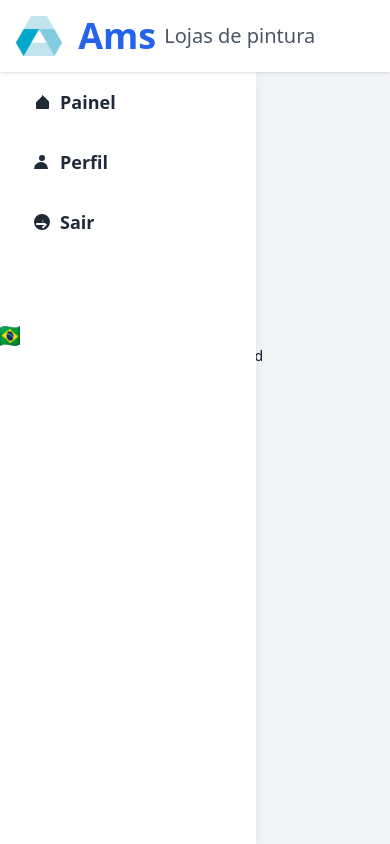
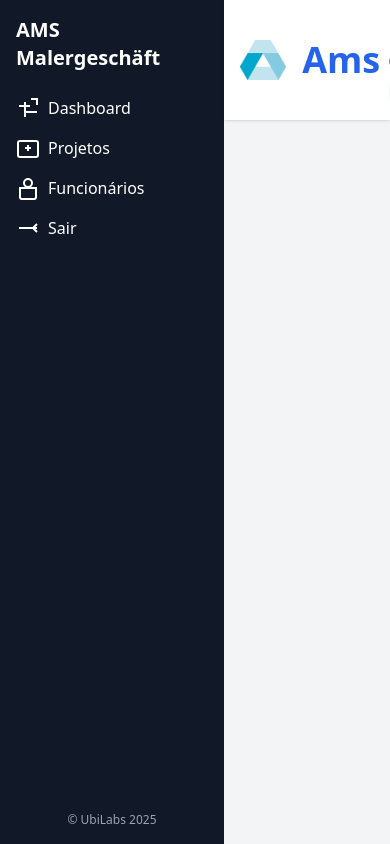
Before and after one commit to PabloResende/ams-malergeschaft, a PHP site: page /ams-malergeschaft/app/views/projects/index.php in a window 390 px wide. Run offline with PHP 8.4, Linux system fonts and the light colour scheme; the visitor is signed in with stand-in values (Sample User, id 1); some libraries are stand-ins or nearby versions.

Commit message:
correção na dashboard e header

```diff
--- a/app/views/layout/header.php
+++ b/app/views/layout/header.php
@@ -4,8 +4,10 @@ if (session_status() === PHP_SESSION_NONE) {
     session_start();
 }
 
+// Carrega o arquivo de tradução
 require __DIR__ . '/../../lang/lang.php';
 
+// Define o idioma
 $lang = $_GET['lang'] ?? $_SESSION['lang'] ?? 'pt';
 
 // Definição das bandeiras e nomes dos idiomas
@@ -18,10 +20,10 @@ $flags = [
 
 // Define a bandeira atual
 $currentFlag = isset($flags[$lang])
-    ? '<img src="' . $flags[$lang]['flag'] . '" class="w-5 h-5 object-fit" alt="Bandeira">'
+    ? '<img src="' . $flags[$lang]['flag'] . '" class="w-5 h-5" alt="Bandeira">'
     : '🌎';
 
-// Verifica se o usuário está logado e se estamos nas páginas de login ou register
+// Verifica se o usuário está logado
 $isLoggedIn = isset($_SESSION['user']);
 $isLoginOrRegisterPage = strpos($_SERVER['REQUEST_URI'], 'login') !== false ||
                          strpos($_SERVER['REQUEST_URI'], 'register') !== false;
@@ -35,60 +37,67 @@ $isLoginOrRegisterPage = strpos($_SERVER['REQUEST_URI'], 'login') !== false ||
   <script src="https://cdn.tailwindcss.com"></script>
   <link rel="icon" href="/ams-malergeschaft/public/assets/logo/ams-malergeschaft_icon.png" type="image/png">
 </head>
-<body class="bg-gray-100 text-gray-900 flex flex-col min-h-screen">
-    <?php if (!$isLoginOrRegisterPage): ?>
-        <nav class="bg-white shadow p-4 fixed top-0 w-full z-10 flex items-center justify-between">
+<body class="bg-gray-100 text-gray-900">
+<?php if (!$isLoginOrRegisterPage && $isLoggedIn): ?>
+  <!-- Sidebar fixa -->
+  <aside class="w-56 bg-gray-900 text-white h-screen fixed left-0 top-0 p-4 flex flex-col justify-between">
+      <div>
+          <h1 class="text-xl font-bold mb-6">AMS Malergeschäft</h1>
+          <nav>
+              <ul>
+                  <li class="mb-4">
+                      <a href="/dashboard" class="flex items-center space-x-2 hover:text-gray-300">
+                          <svg class="w-6 h-6" fill="none" stroke="currentColor" stroke-width="2" viewBox="0 0 24 24">
+                              <path d="M3 10h11M9 21V6M21 16H9M15 3h6v6"></path>
+                          </svg>
+                          <span>Dashboard</span>
+                      </a>
+                  </li>
+                  <li class="mb-4">
+                      <a href="/projects" class="flex items-center space-x-2 hover:text-gray-300">
+                          <svg class="w-6 h-6" fill="none" stroke="currentColor" stroke-width="2" viewBox="0 0 24 24">
+                              <path d="M9 12h6M12 9v6M4 21h16a2 2 0 0 0 2-2V7a2 2 0 0 0-2-2H4a2 2 0 0 0-2 2v12a2 2 0 0 0 2 2Z"></path>
+                          </svg>
+                          <span>Projetos</span>
+                      </a>
+                  </li>
+                  <li class="mb-4">
+                      <a href="/employees" class="flex items-center space-x-2 hover:text-gray-300">
+                          <svg class="w-6 h-6" fill="none" stroke="currentColor" stroke-width="2" viewBox="0 0 24 24">
+                              <path d="M8 7a4 4 0 1 1 8 0 4 4 0 0 1-8 0zM4 21V12h16v9a2 2 0 0 1-2 2H6a2 2 0 0 1-2-2z"></path>
+                          </svg>
+                          <span>Funcionários</span>
+                      </a>
+                  </li>
+                  <li class="mb-4">
+                      <a href="/logout" class="flex items-center space-x-2 hover:text-red-400">
+                          <svg class="w-6 h-6" fill="none" stroke="currentColor" stroke-width="2" viewBox="0 0 24 24">
+                              <path d="M15 12H3M21 16l-4-4 4-4M21 12h-8"></path>
+                          </svg>
+                          <span>Sair</span>
+                      </a>
+                  </li>
+              </ul>
+          </nav>
+      </div>
+      <div class="text-center text-xs text-gray-400">
+          © UbiLabs 2025
+      </div>
+  </aside>
+
+  <!-- Navbar fixa -->
+  <nav class="bg-white shadow p-4 fixed top-0 left-56 right-0 z-10 flex items-center justify-between">
       <div class="flex items-center">
-                <!-- Logo -->
           <img src="/ams-malergeschaft/public/assets/logo/ams-malergeschaft_icon.png" alt="Logo" class="h-10 w-auto mr-4">
           <div class="flex items-center">
-                    <span class="text-4xl font-bold text-blue-600 font-sans">Ams</span>
-                    <span class="ml-2 text-xl text-gray-600">
-                        <?= $langText['Malergeschften'] ?? 'Malergeschäft' ?>
-                    </span>
+              <span class="text-4xl font-bold text-blue-600">Ams</span>
+              <span class="ml-2 text-xl text-gray-600"><?= $langText['Malergeschften'] ?? 'Malergeschäft' ?></span>
           </div>
       </div>
-            <!-- Links de navegação -->
-            <ul class="flex space-x-6 text-lg">
-                <?php if ($isLoggedIn): ?>
-
-
-
-                <?php endif; ?>
-            </ul>
-        </nav>
-
-        <?php if ($isLoggedIn): ?>
-            <!-- Layout para áreas autenticadas -->
-          <div class="flex flex-1 pt-16">
-    <nav class="bg-white w-64 p-4 text-gray-800 fixed top-16 bottom-0 left-0 flex flex-col shadow-lg">
-        <div class="flex flex-col space-y-4 mb-auto text-lg font-semibold">
-            <a href="/ams-malergeschaft/public/" class="px-4 py-2 hover:bg-gray-200 rounded flex items-center space-x-2">
-                <svg class="w-5 h-5" xmlns="http://www.w3.org/2000/svg" viewBox="0 0 20 20" fill="currentColor" aria-hidden="true">
-                    <path fill-rule="evenodd" d="M10 3a1 1 0 01.707.293l6 6a1 1 0 01.293.707V16a1 1 0 01-1 1H5a1 1 0 01-1-1V10.707a1 1 0 01.293-.707l6-6A1 1 0 0110 3z" clip-rule="evenodd" />
-                </svg>
-                <span><?= $langText['dashboard'] ?></span>
-            </a>
-            <a href="/ams-malergeschaft/public/profile" class="px-4 py-2 hover:bg-gray-200 rounded flex items-center space-x-2">
-                <!-- SVG Icon for Profile -->
-                <svg class="w-5 h-5" xmlns="http://www.w3.org/2000/svg" viewBox="0 0 20 20" fill="currentColor" aria-hidden="true">
-                    <path d="M10 9a3 3 0 100-6 3 3 0 000 6zM2 17a7 7 0 0114 0H2z" />
-                </svg>
-                <span><?= $langText['profile'] ?></span>
-            </a>
-            <a href="/ams-malergeschaft/public/logout" class="px-4 py-2 hover:bg-gray-200 rounded flex items-center space-x-2">
-                <!-- SVG Icon for Logout -->
-                <svg class="w-5 h-5" xmlns="http://www.w3.org/2000/svg" viewBox="0 0 20 20" fill="currentColor" aria-hidden="true">
-                    <path fill-rule="evenodd" d="M10 18a8 8 0 100-16 8 8 0 000 16zm.293-7.707a1 1 0 011.414 0L15 12.586l-3.293 3.293a1 1 0 01-1.414-1.414L12.586 13H5a1 1 0 110-2h7.586l-2.293-2.293a1 1 0 010-1.414z" clip-rule="evenodd" />
-                </svg>
-                <span><?= $langText['logout'] ?></span>
-            </a>
-        </div>
-    </nav>
-</div>
-
-                    <!-- Seletor de idioma -->
-                    <div class="relative group mt-auto">
+      <div class="flex items-center space-x-6">
+          <a href="/dashboard" class="text-gray-800 hover:text-blue-600">Dashboard</a>
+          <a href="/create_project" class="bg-green-500 text-white px-3 py-2 rounded hover:bg-green-600">Novo Projeto +</a>
+          <div class="relative group">
               <button id="language-button" class="flex items-center gap-2 bg-white text-gray-900">
                   <?= $currentFlag ?>
               </button>
@@ -101,36 +110,7 @@ $isLoginOrRegisterPage = strpos($_SERVER['REQUEST_URI'], 'login') !== false ||
                   <?php endforeach; ?>
               </div>
           </div>
-                    <!-- Copyright -->
-                    <div class="mt-auto text-center text-sm">
-                        &copy; <?= date('Y'); ?> MVP tailwind
       </div>
   </nav>
-
-                <!-- Área principal (conteúdo) -->
-                <div class="flex-1 ml-64 p-8 pt-16">
-                    <!-- Conteúdo da página -->
-                </div>
-            </div>
 <?php endif; ?>
-    <?php endif; ?>
-
-    <script>
-        const langButton = document.getElementById("language-button");
-        const langMenu = document.getElementById("language-menu");
-
-        if (langButton) {
-            langButton.addEventListener("click", (event) => {
-                event.stopPropagation();
-                langMenu.classList.toggle("hidden");
-            });
-        }
-
-        document.addEventListener("click", (event) => {
-            if (langButton && !langButton.contains(event.target) && !langMenu.contains(event.target)) {
-                langMenu.classList.add("hidden");
-            }
-        });
-    </script>
-</body>
-</html>
+<!-- O conteúdo específico da página será renderizado na view (ex: dashboard, projects, etc.) -->
```
Also changed, not shown: app/views/dashboard/index.php (+51 -22 lines). Lines whose indentation alone changed are shown as unchanged.
